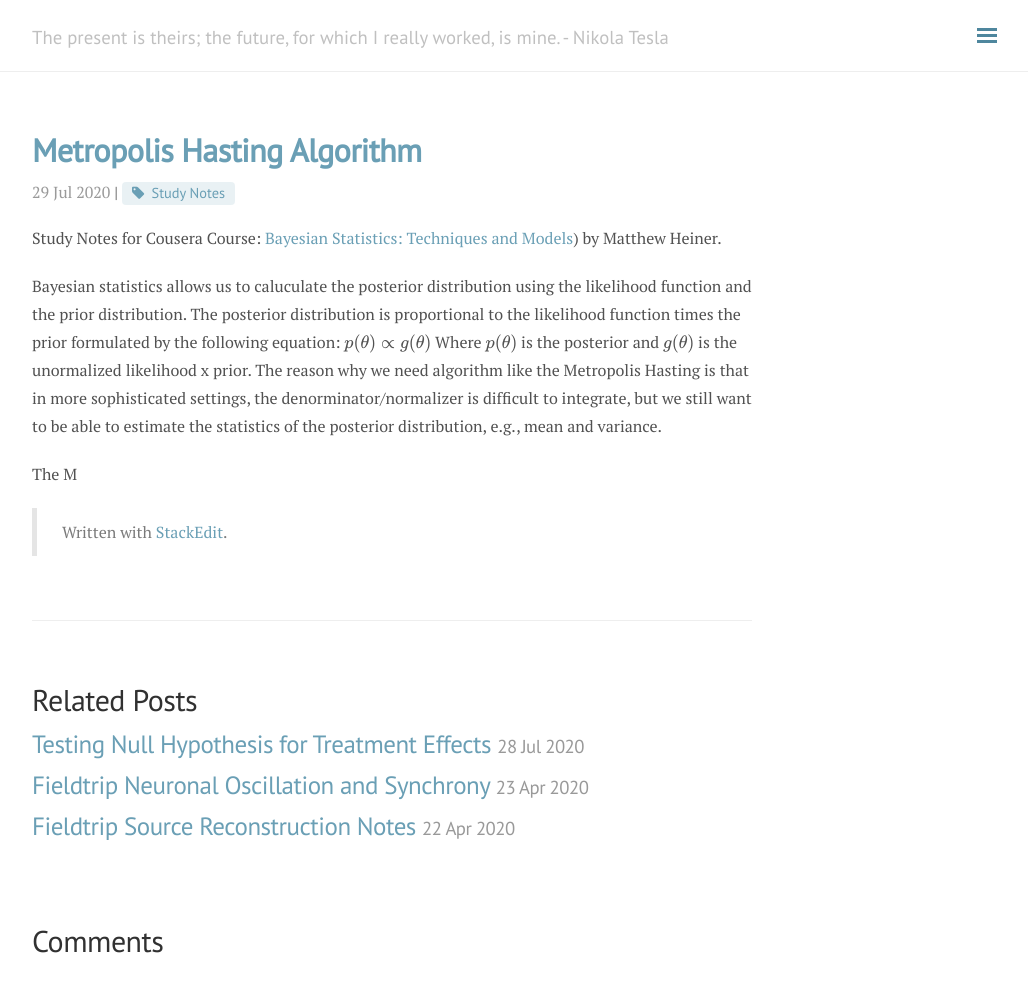
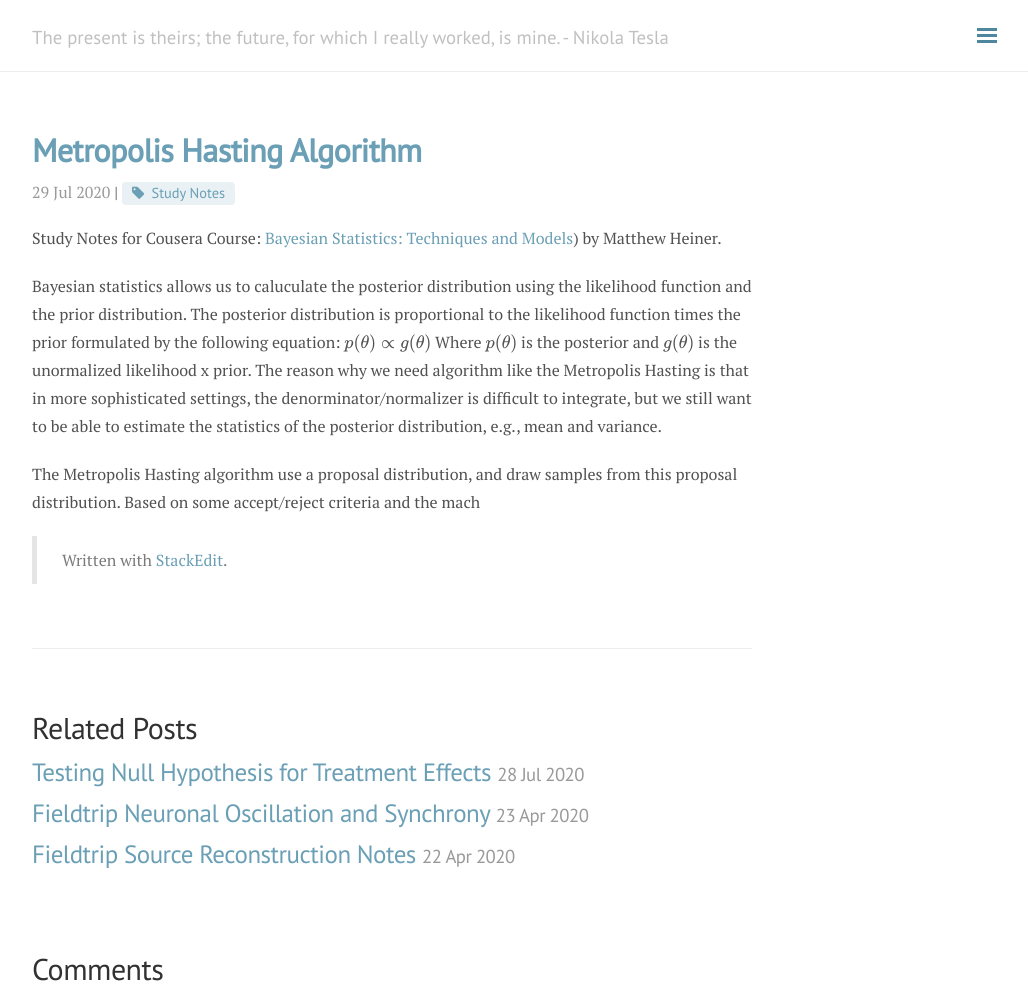
Before and after one commit to andylikescodes/andylikescodes.github.io, a Jekyll site: the page built from _posts/2020-07-29-Metropolis-Hasting-Algorithm.md, in a window 1280 px wide and 998 px high. Shown: the whole window, without its empty margins (248-1276 px from the left). Built offline with Jekyll 4.4.1, drawn with Linux system fonts in a browser that asks for light colours; nearby versions of some CDN libraries; formulas are drawn with MathJax 3; comment, search, counter and statistics services are not loaded.

Commit message:
_posts/2020-07-29-Metropolis-Hasting-Algorithm.md updated from https://stackedit.io/

```diff
--- a/_posts/2020-07-29-Metropolis-Hasting-Algorithm.md
+++ b/_posts/2020-07-29-Metropolis-Hasting-Algorithm.md
@@ -11,10 +11,10 @@ Bayesian statistics allows us to caluculate the posterior distribution using the
 $$p(\theta) \propto g(\theta)$$
 Where $p(\theta)$ is the posterior and $g(\theta)$ is the unormalized likelihood x prior. The reason why we need algorithm like the Metropolis Hasting is that in more sophisticated settings, the denorminator/normalizer is difficult to integrate, but we still want to be able to estimate the statistics of the posterior distribution, e.g., mean and variance.
 
-The M
+The Metropolis Hasting algorithm use a proposal distribution, and draw samples from this proposal distribution. Based on some accept/reject criteria and the mach
 
 
 > Written with [StackEdit](https://stackedit.io/).
 <!--stackedit_data:
-eyJoaXN0b3J5IjpbLTE4NTE3NDc2NjBdfQ==
+eyJoaXN0b3J5IjpbMTk1NzQzMjA1MF19
 -->
```
